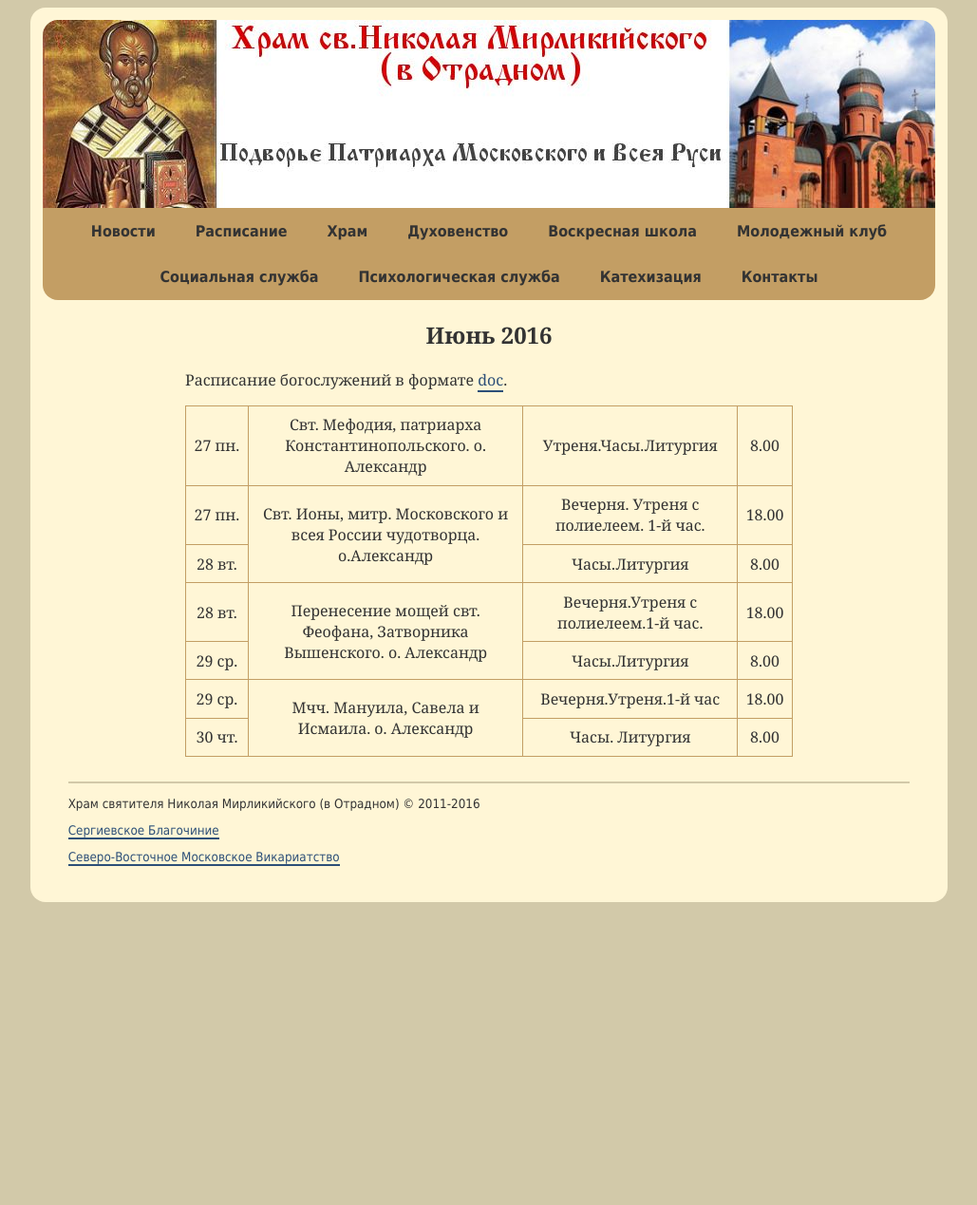
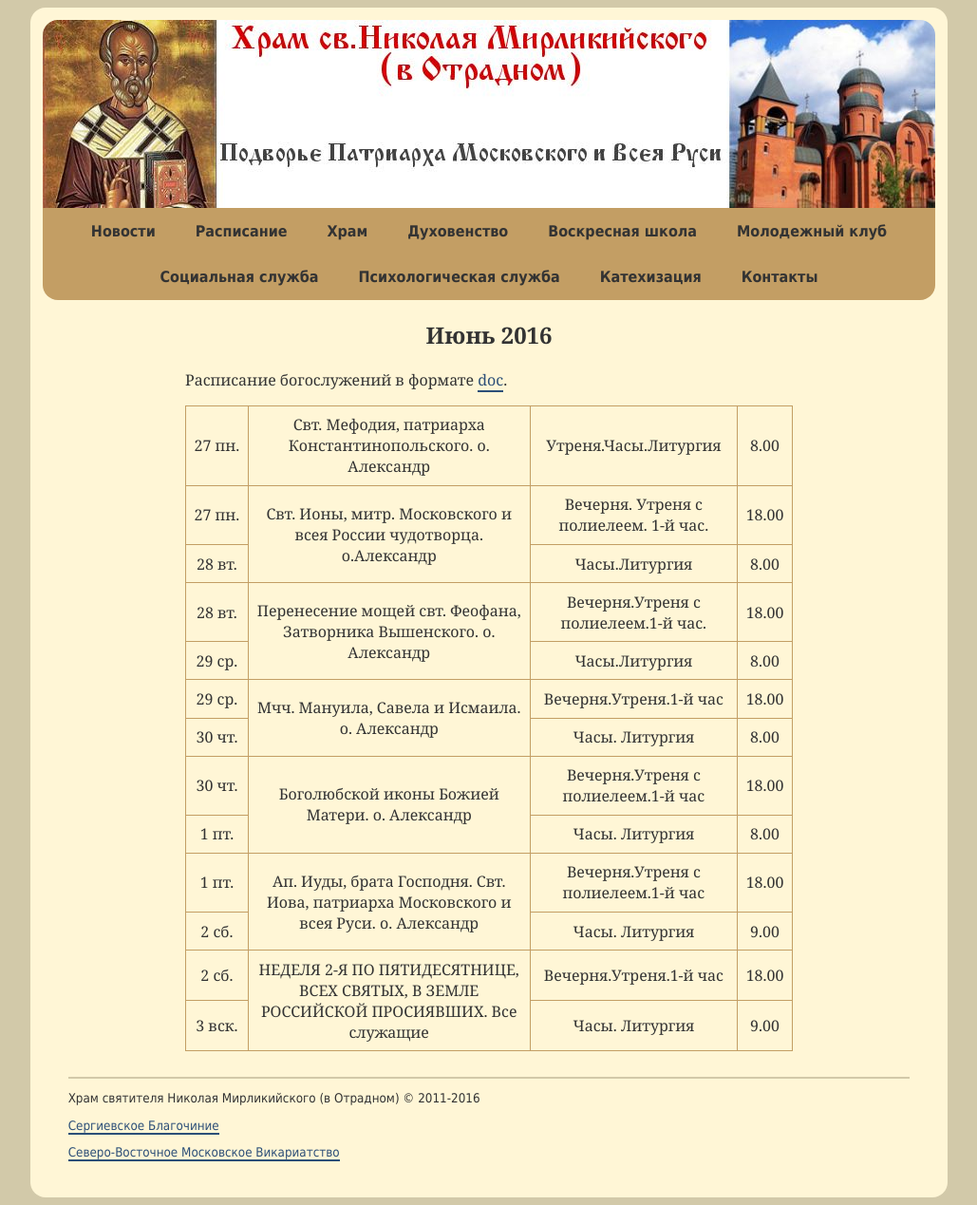
Before and after one commit to hramotradnoe/hramotradnoe.github.io, a Jekyll site: the page built from schedule/index.html, in a window 1280 px wide. Shown: the whole page at 95% size, without its empty margins (125-1154 px from the left). Built offline with Jekyll 4.4.1, drawn with Linux system fonts in a browser that asks for light colours; before the commit the page ends 958 px from its top, so only the background shows below that.

Commit message:
Update schedule.yml

```diff
--- a/_data/schedule.yml
+++ b/_data/schedule.yml
@@ -30,3 +30,27 @@ timetable:
       - day   : 30&nbsp;чт.
         time  : '8.00'
         title : "Часы. Литургия"
+ - description : "Боголюбской иконы Божией Матери. о. Александр"
+   services    :
+      - day   : 30&nbsp;чт.
+        time  : '18.00'
+        title : "Вечерня.Утреня с полиелеем.1-й час"
+      - day   : 1&nbsp;пт.
+        time  : '8.00'
+        title : "Часы. Литургия"
+ - description : "Ап. Иуды, брата Господня. Свт. Иова, патриарха Московского и всея Руси. о. Александр"
+   services    :
+      - day   : 1&nbsp;пт.
+        time  : '18.00'
+        title : "Вечерня.Утреня с полиелеем.1-й час"
+      - day   : 2&nbsp;сб.
+        time  : '9.00'
+        title : "Часы. Литургия"
+ - description : "НЕДЕЛЯ 2-Я ПО ПЯТИДЕСЯТНИЦЕ, ВСЕХ СВЯТЫХ, В ЗЕМЛЕ РОССИЙСКОЙ ПРОСИЯВШИХ. Все служащие"
+   services    :
+      - day   : 2&nbsp;сб.
+        time  : '18.00'
+        title : "Вечерня.Утреня.1-й час"
+      - day   : 3&nbsp;вск.
+        time  : '9.00'
+        title : "Часы. Литургия"
```
